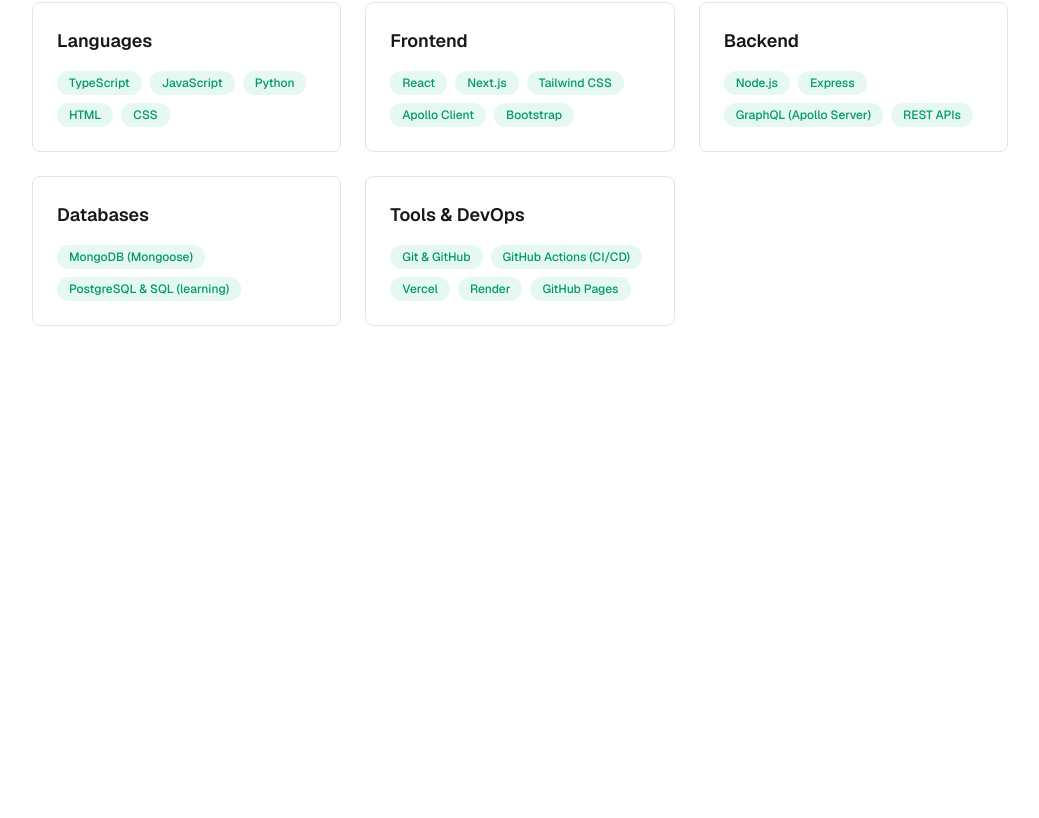
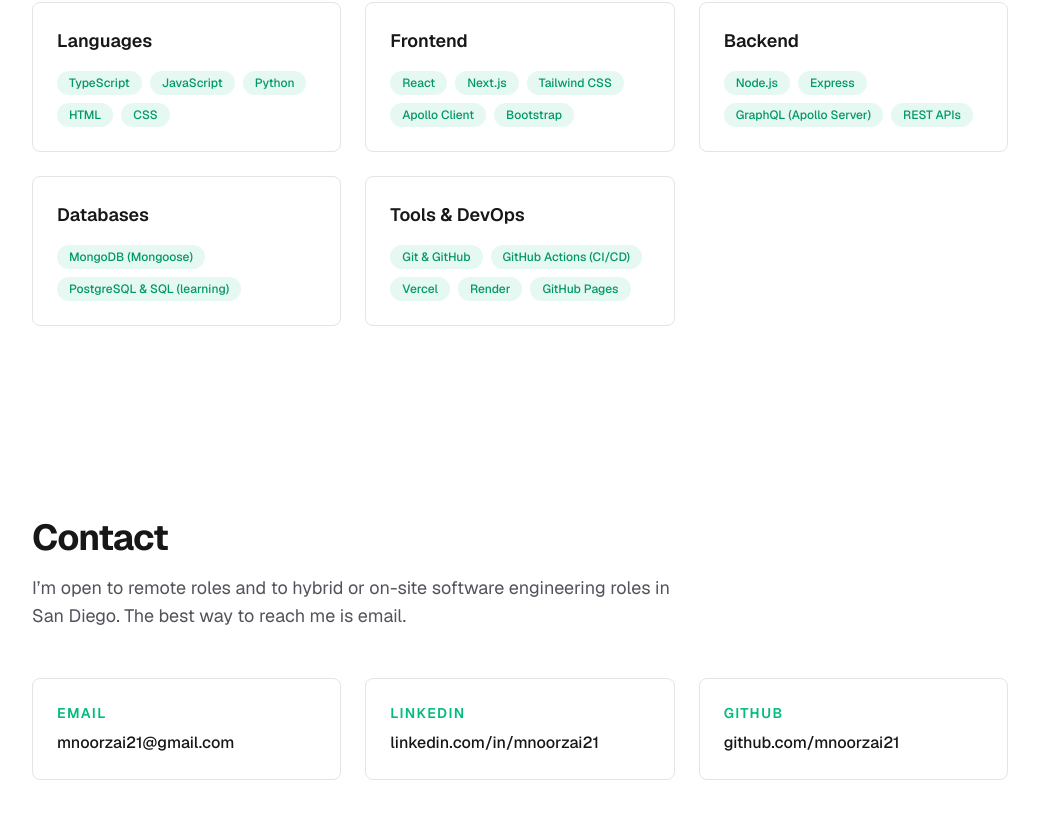
Before and after one commit to mnoorzai21/nabi-portfolio, a Next.js app: page / in a window 1280 px wide. Shown: the part 3110-3928 px from the top of the page, without its empty margins (120-1159 px from the left). Before the commit the page ends 3532 px from the top, so only its background shows below. Built offline with nearby package versions, Linux system fonts and the light colour scheme.

Commit message:
feat: add contact section

```diff
--- a/src/app/page.tsx
+++ b/src/app/page.tsx
@@ -2,6 +2,7 @@
 import About from "@/components/About";
 import Projects from "@/components/Projects";
 import Skills from "@/components/Skills";
+import Contact from "@/components/Contact";
 
 export default function Home() {
   return (
@@ -14,6 +15,7 @@
       <About />
       <Projects />
       <Skills />
+      <Contact />
     </main>
   );
 }
--- /dev/null
+++ b/src/components/Contact.tsx
@@ -0,0 +1,41 @@
+import { socialLinks } from "@/data/socials";
+
+export default function Contact() {
+  return (
+    <section
+      id="contact"
+      aria-labelledby="contact-heading"
+      className="mx-auto w-full max-w-5xl px-6 py-24"
+    >
+      <h2 id="contact-heading" className="text-3xl font-bold tracking-tight sm:text-4xl">
+        Contact
+      </h2>
+
+      <p className="mt-4 max-w-2xl text-lg text-zinc-600 dark:text-zinc-400">
+        I’m open to remote roles and to hybrid or on-site software engineering roles in San
+        Diego. The best way to reach me is email.
+      </p>
+
+      <div className="mt-12 grid gap-6 sm:grid-cols-3">
+        {socialLinks.map((contact) => (
+          <div
+            key={contact.label}
+            className="rounded-lg border border-zinc-200 p-6 dark:border-zinc-800"
+          >
+            <h3 className="text-sm font-semibold uppercase tracking-widest text-emerald-500">
+              {contact.label}
+            </h3>
+            <a
+              href={contact.href}
+              target={contact.href.startsWith("http") ? "_blank" : undefined}
+              rel={contact.href.startsWith("http") ? "noopener noreferrer" : undefined}
+              className="mt-2 block break-words font-medium hover:text-emerald-500 focus-visible:outline-2 focus-visible:outline-offset-4 focus-visible:outline-emerald-600"
+            >
+              {contact.display}
+            </a>
+          </div>
+        ))}
+      </div>
+    </section>
+  );
+}
```
